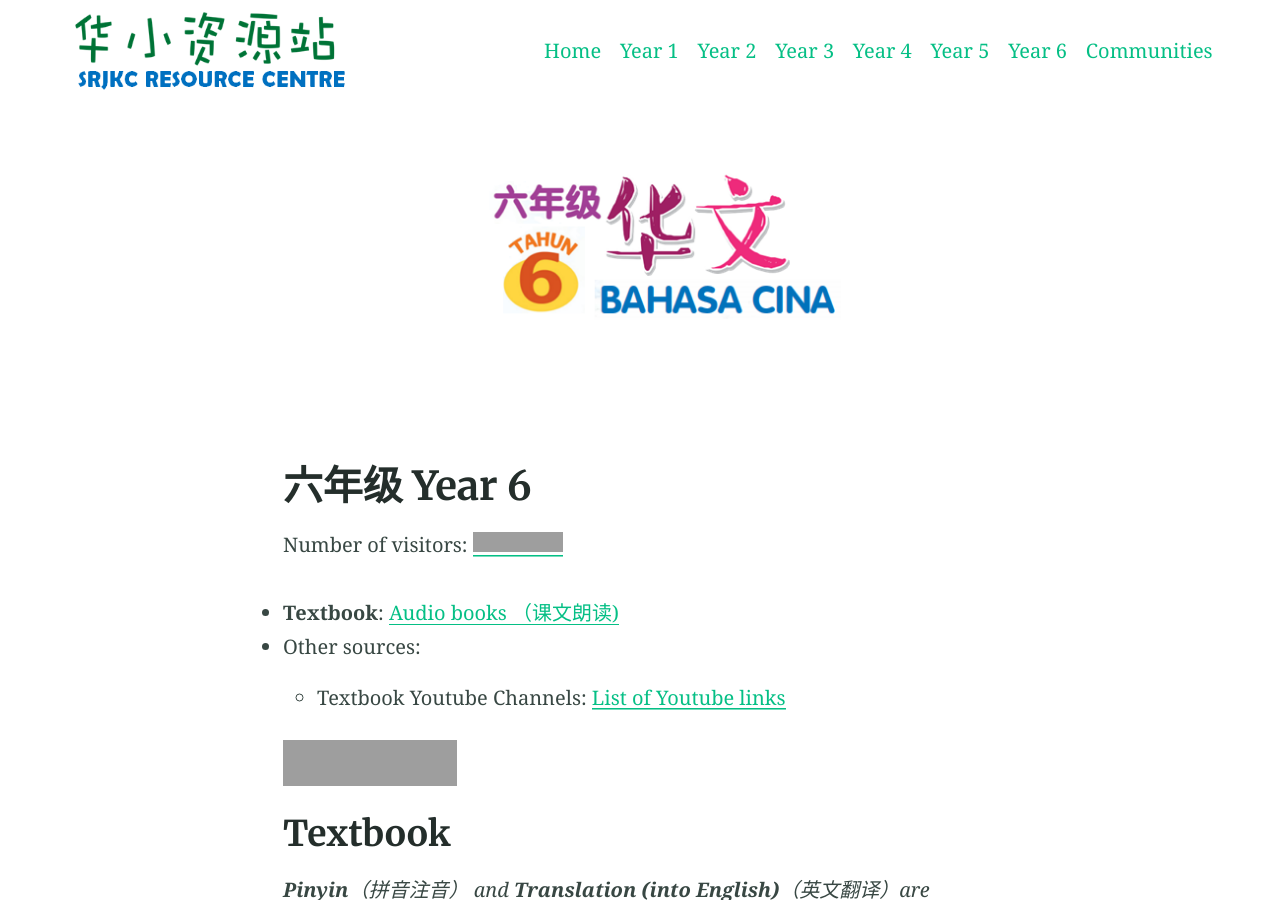
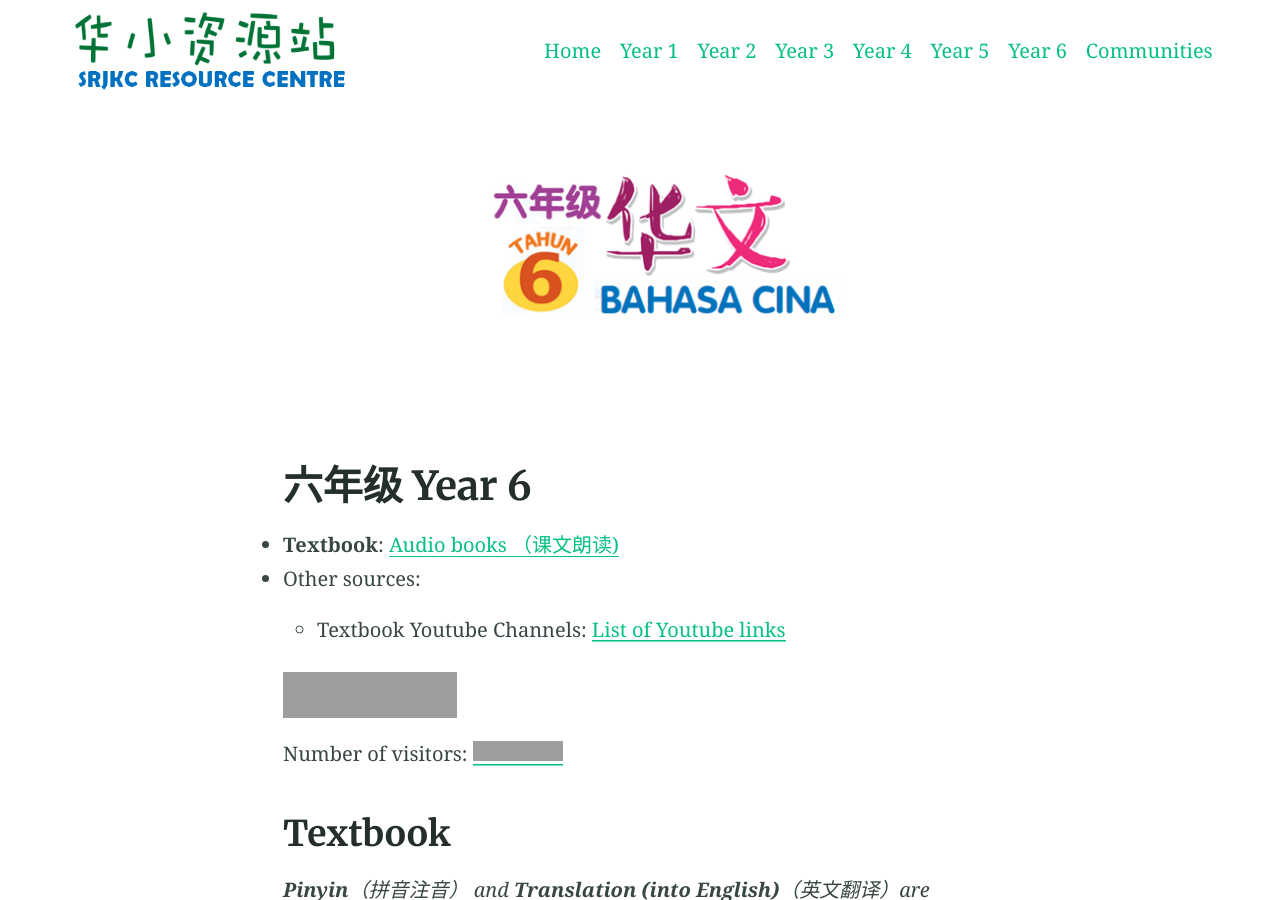
Before and after one commit to multilingual-malaysian/SRJKC_resources, a Jekyll site: the page built from year6.md, in a window 1280 px wide and 900 px high, cut to the strip 0-900 px from the top of the window. Built offline with Jekyll 4.4.1, drawn with Linux system fonts in a browser that asks for light colours; grey boxes are pictures that could not be loaded.

Commit message:
Update year6.md

```diff
--- a/year6.md
+++ b/year6.md
@@ -5,13 +5,13 @@ feature_text: |
 feature_image: "/SRJKC_resources/assets/images/BC_6_cover.png"
 excerpt: "Resource centre for Bahasa Cina Tahun 6 text book"
 ---
-Number of visitors: [![HitCount](https://hits.dwyl.com/multilingual-malaysian/SRJKC_resources.svg?style=flat)](http://hits.dwyl.com/multilingual-malaysian/SRJKC_resources)
+
 
 - **Textbook**: [Audio books （课文朗读)](#textbook)
 - Other sources:
   - Textbook Youtube Channels: [List of Youtube links](#videos)
 
-<iframe src="https://www.facebook.com/plugins/like.php?href=https%3A%2F%2Fmultilingual-malaysian.github.io%2FSRJKC_resources%2Fyear6%2F&width=174&layout=button_count&action=like&size=large&share=true&height=46&appId" width="174" height="46" style="border:none;overflow:hidden" scrolling="no" frameborder="0" allowfullscreen="true" allow="autoplay; clipboard-write; encrypted-media; picture-in-picture; web-share"></iframe>
+<iframe src="https://www.facebook.com/plugins/like.php?href=https%3A%2F%2Fmultilingual-malaysian.github.io%2FSRJKC_resources%2Fyear6%2F&width=174&layout=button_count&action=like&size=large&share=true&height=46&appId" width="174" height="46" style="border:none;overflow:hidden" scrolling="no" frameborder="0" allowfullscreen="true" allow="autoplay; clipboard-write; encrypted-media; picture-in-picture; web-share"></iframe> Number of visitors: [![HitCount](https://hits.dwyl.com/multilingual-malaysian/SRJKC_resources.svg?style=flat)](http://hits.dwyl.com/multilingual-malaysian/SRJKC_resources)
 
 ## Textbook<a name="textbook"></a>
 ***Pinyin**（拼音注音） and **Translation (into English)**（英文翻译）are coming soon.*
```
